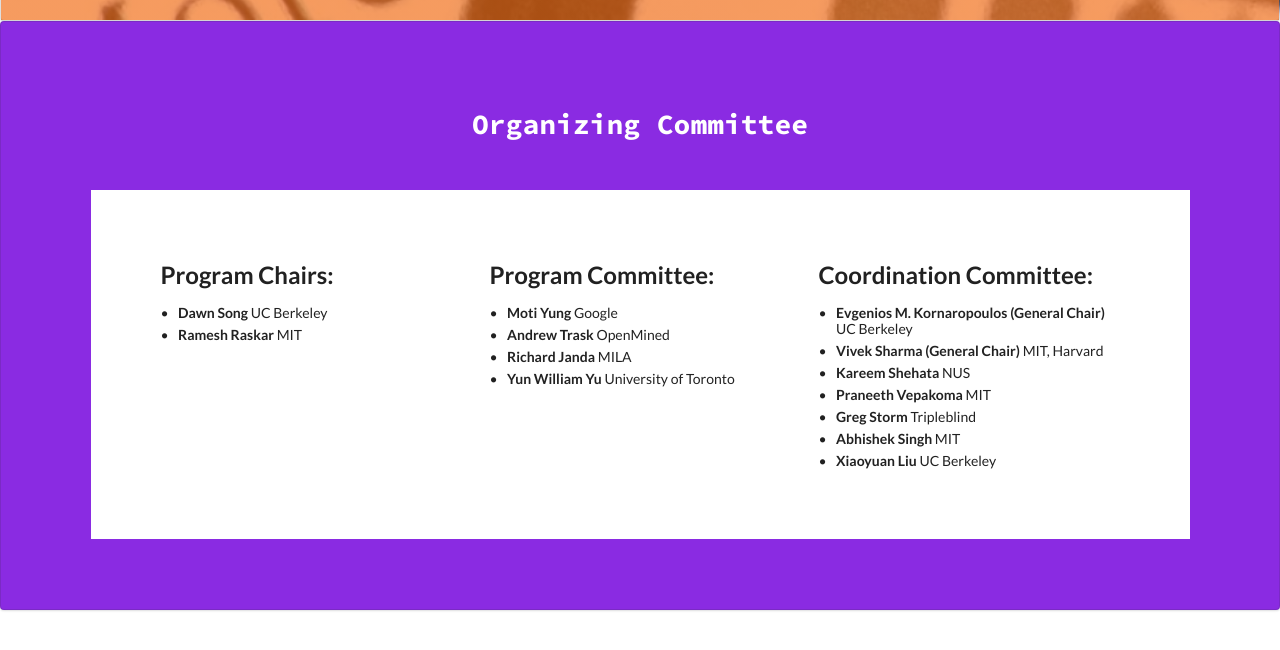
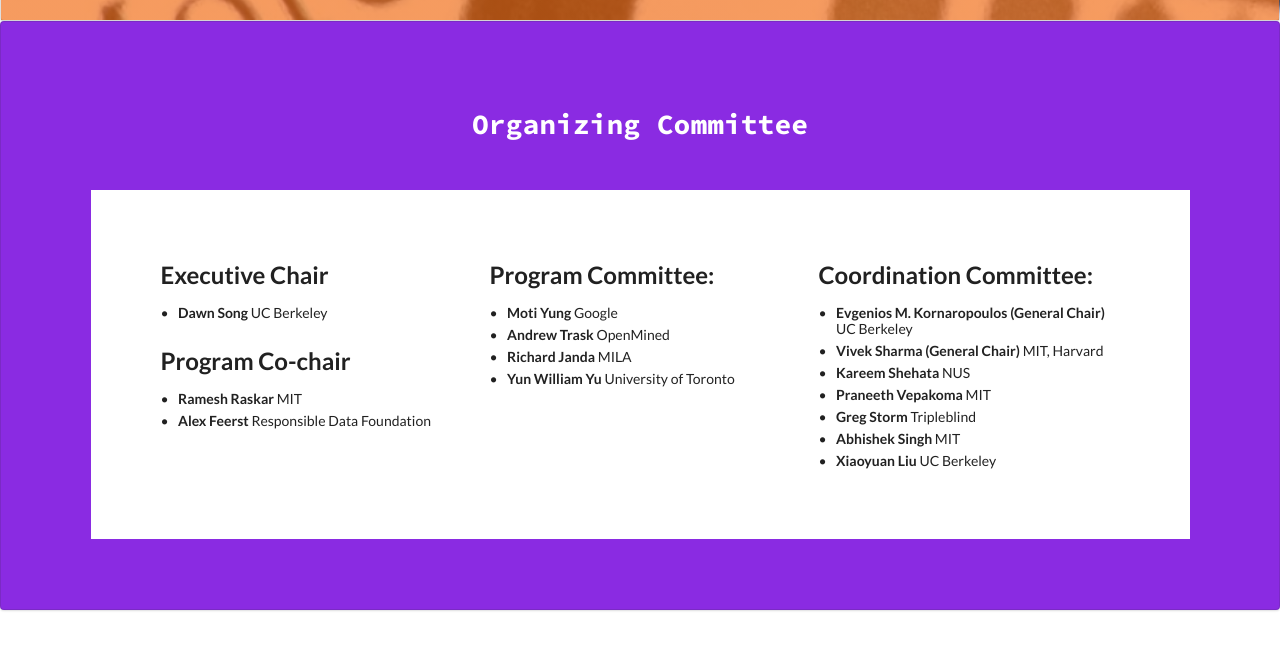
Before and after one commit to responsible-data-summit/responsible-data-summit.github.io, a Jekyll site: the page built from pages/pandemic.html, in a window 1280 px wide and 900 px high, scrolled down 6779 px, cut to the strip 0-656 px from the top of the window. Shown: the top 650 px of the strip. Built offline with Jekyll 4.4.1, drawn with Linux system fonts in a browser that asks for light colours.

Commit message:
updated committee section

```diff
--- /dev/null
+++ b/_data/committee_cc.yml
@@ -0,0 +1,4 @@
+- name: Ramesh Raskar
+  aff: MIT
+- name: Alex Feerst
+  aff: Responsible Data Foundation
--- /dev/null
+++ b/_data/committee_ec.yml
@@ -0,0 +1,2 @@
+- name: Dawn Song
+  aff: UC Berkeley
--- a/_data/committee_pgchair.yml
+++ /dev/null
@@ -1,4 +0,0 @@
-- name: Dawn Song
-  aff: UC Berkeley
-- name: Ramesh Raskar
-  aff: MIT
--- a/_data/speakers_pandemic.yml
+++ b/_data/speakers_pandemic.yml
@@ -52,7 +52,7 @@
     Founder and CEO of Oasis Labs
   avatar: Dawn.jpg
   extra_title: |
-    Program Chair
+    Executive Chair
   hide_talk: true
 - name: Moti Yung
   title: |
--- a/pages/pandemic.html
+++ b/pages/pandemic.html
@@ -120,10 +120,18 @@
         <div class="ui three column grid" style="background-color: white; padding: 4em;">
             <div class="column left aligned">
                 <h2>
-                    Program Chairs:
+                    Executive Chair
                 </h2>
                 <div class="ui bulleted list">
-                    {% for member in site.data.committee_pgchair %}
+                    {% for member in site.data.committee_ec %}
+                        <div class="item"><b>{{ member.name}} </b> {{ member.aff }}</div>
+                    {% endfor %}
+                </div>
+                <h2>
+                    Program Co-chair
+                </h2>
+                <div class="ui bulleted list">
+                    {% for member in site.data.committee_cc %}
                         <div class="item"><b>{{ member.name}} </b> {{ member.aff }}</div>
                     {% endfor %}
                 </div>
```
